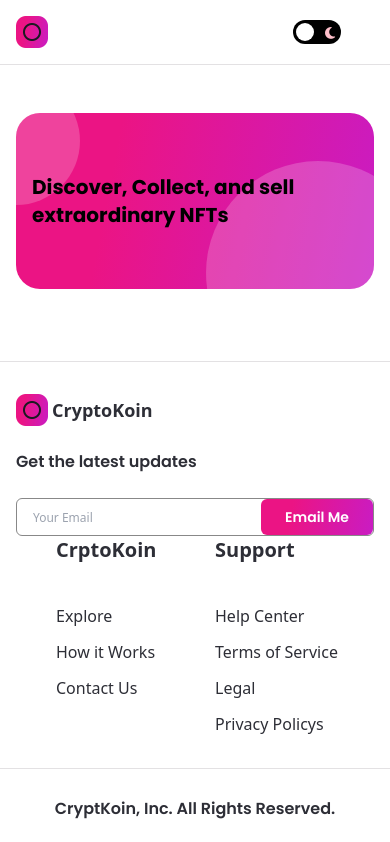
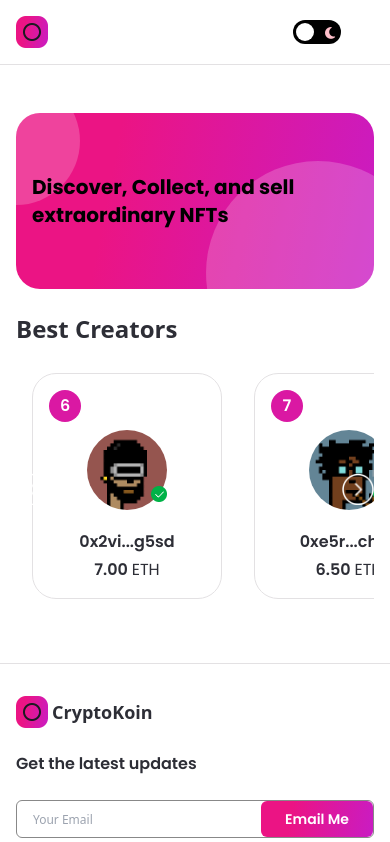
Before and after one commit to AkshayS05/nft_marketplace, a Next.js app: page / in a window 390 px wide. Shown: the top 842 px of the page. Built offline with nearby package versions, Linux system fonts and the light colour scheme.

Commit message:
implement top sellers section

```diff
--- a/components/Banner.jsx
+++ b/components/Banner.jsx
@@ -2,11 +2,13 @@
 
 const Banner = ({name,parentStyles,childStyles}) => {
   return (
+    // getting some styles from the parent as a prop in order to reuse this component
     <div className={`relative w-full flex items-center z-0 overflow-hidden nft-gradient ${parentStyles}`}>
     <p className={`text-5xl font-bold font-poppins ${childStyles}`}>
     Discover, Collect, and sell extraordinary NFTs</p>
     <div className='white-bg h-48 w-48 sm:w-32 sm:h-32 rounded-full absolute -top-9 -left-16 -z-5' />
     <div className='white-bg h-72 w-72 sm:w-56 sm:h-56 rounded-full absolute -bottom-24 -right-14 -z-5' />
+
     </div>
 
   )
--- /dev/null
+++ b/components/CreatorCard.jsx
@@ -0,0 +1,40 @@
+import React from 'react'
+
+import Image from 'next/image';
+
+import images from '../assets';
+
+const CreatorCard = ({rank,creatorImage,creatorName,creatorEths}) => {
+  return (
+    <div className='min-w-190 minlg:min-w-240 dark:bg-nft-black-3 bg-white border dark:border-nft-black-1 border-nft-gray-1 rounded-3xl flex flex-col p-4 m-4'>
+        <div className='w-8 h-8 minlg:w-10 minlg:h-10 bg-nft-red-violet flex flexCenter rounded-full'>
+            <p className='font-poppins text-white font-semibold text-base minlg:text-lg'>{rank}</p>
+        </div>
+        <div className='my-2 flex justify-center'>
+            <div className='relative w-20 h-20 minlg:w-28 minlg:h-28'>
+                <Image
+                src={creatorImage}
+                layout="fill"
+                objectFit='cover'
+                alt='creator'
+                className='rounded-full'
+                />
+                <div className='absolute w-4 h-4 minglg:w-7 minlg:h-7 bottom-2 -right-0'>
+                    <Image src={images.tick}
+                    layout='fill'
+                    objectFit='contain'
+                    alt='tick'
+
+                    />
+                </div>
+            </div>
+        </div>
+        <div className='flexCenter flex-col text-center mt-3 minlg:mt-7'>
+            <p className='font-poppins dark:text-white text-nft-black-1 font-semibold text-base'>{creatorName}</p>
+            <p className='mt-1 font-poppins dark:text-white text-nft-black-1 font-semibold text-base'>{creatorEths.toFixed(2)} <span className='font-normal'>ETH</span></p>
+        </div>
+    </div>
+  )
+}
+
+export default CreatorCard;
--- a/components/index.js
+++ b/components/index.js
@@ -2,5 +2,6 @@
 import Footer from "./Footer";
 import Button from "./Button";
 import Banner from "./Banner";
+import CreatorCard from "./CreatorCard";
 
-export {Navbar,Footer,Button,Banner};
+export {Navbar,Footer,Button,Banner,CreatorCard};
--- a/pages/index.js
+++ b/pages/index.js
@@ -1,15 +1,98 @@
-import {Banner} from "../components/";
-const Home=()=> {
+import { useState, useEffect, useRef } from "react";
+
+import Image from "next/image";
+import { useTheme } from "next-themes";
+
+import images from '../assets';
+import { Banner, CreatorCard } from "../components/";
+import { makeId } from "../utils/makeId";
+
+const Home = () => {
+  const {theme} = useTheme();
+  const parentRef = useRef(null);
+  const scrollRef = useRef(null);
+  // to show and hide arrow buttons
+  const [hideButtons, setHideButtons] = useState(false);
+
+const handleScroll=(direction)=>{
+
+  const { current }= scrollRef;
+
+  const scrollAmount  = window.innerWidth > 1800 ? 270 : 210;
+
+  if(direction === 'left') {
+    current.scrollLeft -= scrollAmount;
+  } else {
+    current.scrollRight += scrollAmount;
+  }
+};
+
+const isScrollable=()=>{
+  const {current} = scrollRef;
+  const {current: parent} = parentRef;
+  if(current?.scrollWidth >= parent?.offsetWidth){
+    setHideButtons(false);
+  }else{
+    setHideButtons(true);
+  }
+}
+
+useEffect(()=>{
+  isScrollable();
+window.addEventListener('resize',isScrollable);
+return ()=>{
+  window.removeEventListener('resize',isScrollable);
+}
+})
+
   return (
-   <div className="flex justify-center sm:px-4 p-12">
-  <div className="w-full minmd:w-4/5">
-    <Banner
-    name="Discover, Collect, and sell extraordinary NFTs"
-    childStyles="md:text-4xl sm:text-2xl xs:text-xl text-left"
-    parentStyles="justify-start mb-6 h-72 sm:h-60 p-12 xs:p-4 xs:h-44 rounded-3xl"/>
-  </div>
-   </div>
-
-  )
+    <div className='flex justify-center sm:px-4 p-12'>
+      <div className='w-full minmd:w-4/5'>
+        <Banner
+          name='Discover, Collect, and sell extraordinary NFTs'
+          childStyles='md:text-4xl sm:text-2xl xs:text-xl text-left'
+          parentStyles='justify-start mb-6 h-72 sm:h-60 p-12 xs:p-4 xs:h-44 rounded-3xl'
+        />
+        <div>
+          <h1 className='font-popins dark:text-white text-nft-black-1 text-2xl minlg:text-4xl font-semibold ml-4 xs:ml-0'>
+            Best Creators
+          </h1>
+          <div className='relative flex-1 max-w-full flex mt-3' ref={parentRef}>
+            <div className='flex flex-row w-max overflow-x-scroll no-scrollbar' ref={scrollRef}>
+              {[6,7,8,9,10].map((i)=>(
+                <CreatorCard key={`creator-${i}`}
+                  rank={i}
+                  creatorImage={images[`creator${i}`]}
+                  creatorName={`0x${makeId(3)}...${makeId(4)}`}
+                  creatorEths={10 - i * 0.5}
+                />
+              ))}
+              {/* arrows */}
+              {!hideButtons && (
+              <>
+              <div onClick={()=>handleScroll('left')} className="absolute h-8 w-8 minlg:w-12 minlg:h-12 top-45 cursor-pointer left-0">
+                <Image src={images.left}
+                  layout='fill'
+                  objectFit="contain"
+                  alt="left_arrow"
+                  className={theme==='light' && 'filter invert'}
+                />
+              </div>
+              <div onClick={()=>handleScroll('right')} className="absolute h-8 w-8 minlg:w-12 minlg:h-12 top-45 cursor-pointer right-0">
+                <Image src={images.right}
+                  layout='fill'
+                  objectFit="contain"
+                  alt="right_arrow"
+                  className={theme==='light' && 'filter invert'}
+                />
+              </div>
+              </>
+              )}
+            </div>
+          </div>
+        </div>
+      </div>
+    </div>
+  );
 };
 export default Home;
--- /dev/null
+++ b/utils/makeId.js
@@ -0,0 +1,15 @@
+export const makeId=(length)=>{
+
+let result='';
+const characters ='abcdefghijklmnopqrstuvwxyz1023456789';
+const charactersLength= characters.length;
+
+for(let i=0; i<length; i++){
+    result+= characters.charAt( Math.floor( Math.random() * charactersLength ));
+}
+
+return result;
+}
+// suppose we pass length=3
+// it will generate an id of length 3 which can be a mix of number letters, only letters or a number
+// aed a3r 567
```
